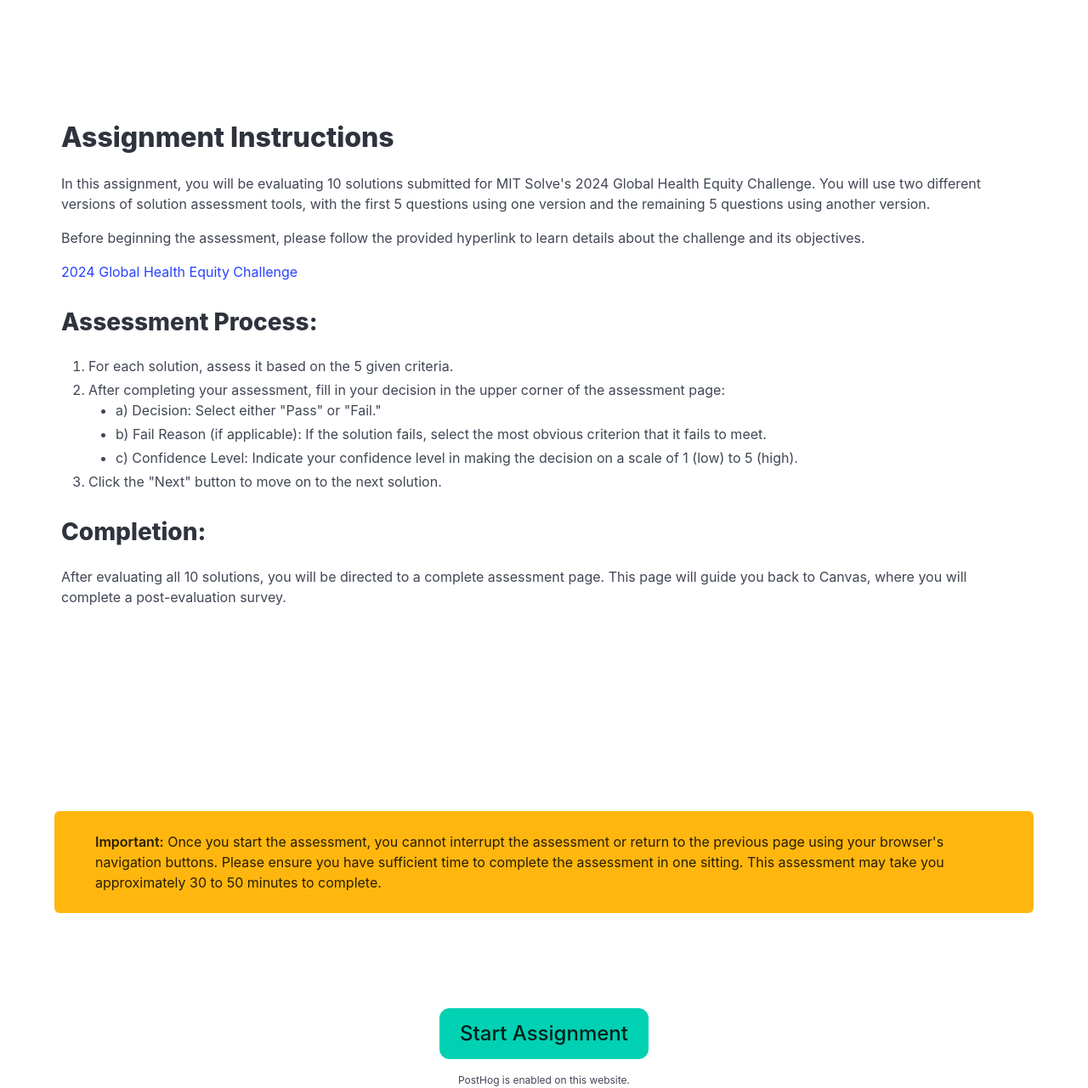
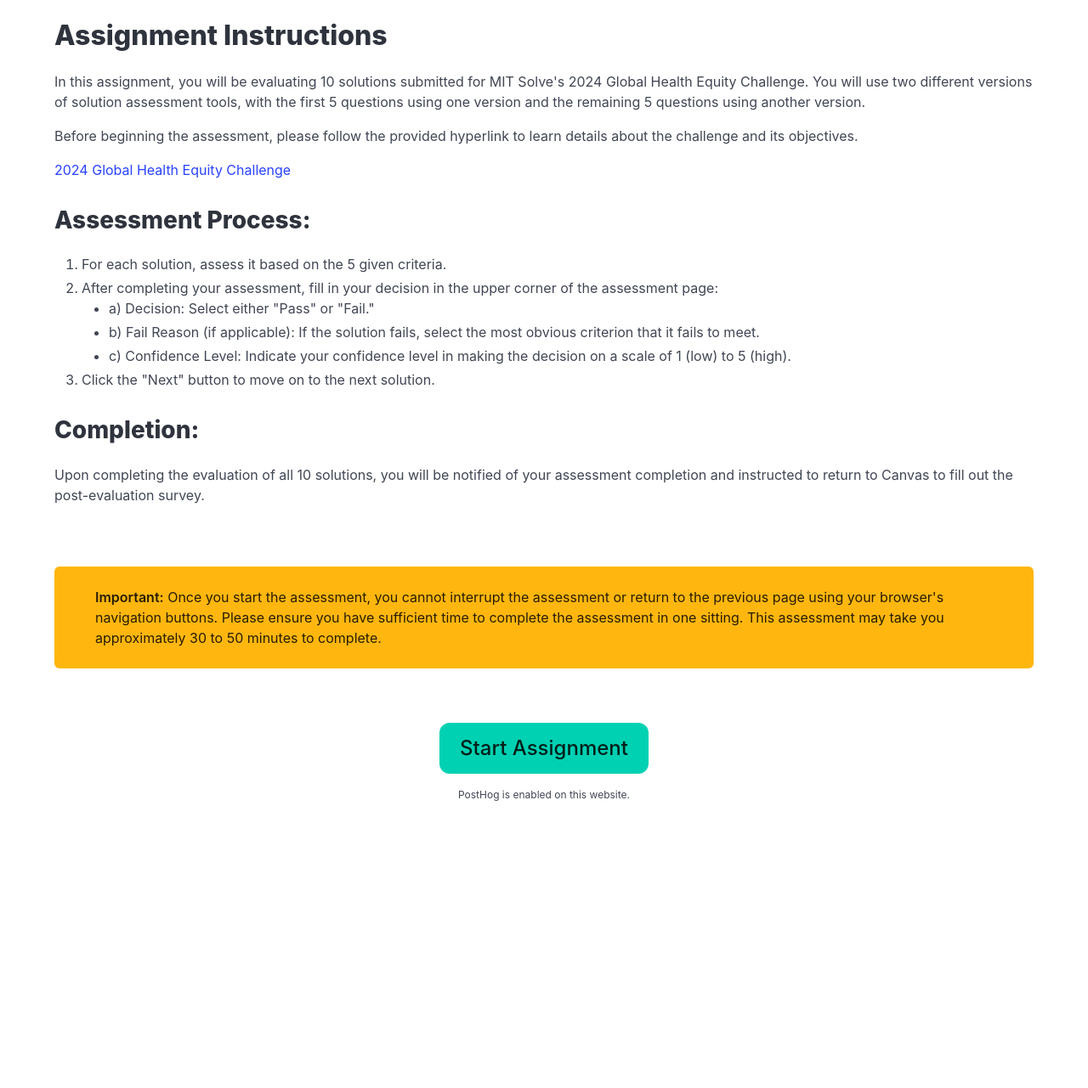
Before and after one commit to Sproutify-ai/sproutify-emba, a Flask app: page /profile in a window 1280 px wide. Shown: the part 52-1333 px from the top of the page at 85% size. After the commit the page ends 995 px from the top, so only its background shows below. Run offline with Flask 3, Linux system fonts and the light colour scheme; the visitor is signed in with stand-in values (Sample User, id 1); parts of the project's set-up code (start-up, migrations or seed data) failed here and were passed over; some libraries are stand-ins or nearby versions.

Commit message:
instuctions

```diff
--- a/sproutify/templates/profile.html
+++ b/sproutify/templates/profile.html
@@ -2,7 +2,7 @@
 
 {% block content %}
 
-<section class="hero is-medium">
+<section class="hero is-small">
   <div class="hero-body">
     <div class="container">
       <h1 class="title">Assignment Instructions</h1>
@@ -23,20 +23,19 @@
           <li>Click the "Next" button to move on to the next solution.</li>
         </ol>
         <h2 class="subtitle">Completion:</h2>
-        <p>After evaluating all 10 solutions, you will be directed to a complete assessment page. This page will guide you back to Canvas, where you will complete a post-evaluation survey.</p>
+        <p>Upon completing the evaluation of all 10 solutions, you will be notified of your assessment completion and instructed to return to Canvas to fill out the post-evaluation survey.</p>
       </div>
     </div>
   </div>
 </section>
 
-<section class="section">
+<section class="hero is-small">
   <div class="container">
     <div class="notification is-warning my-6 py-5 px-6">
       <p><strong>Important:</strong> Once you start the assessment, you cannot interrupt the assessment or return to the previous page using your browser's navigation buttons. Please ensure you have sufficient time to complete the assessment in one sitting. This assessment may take you approximately 30 to 50 minutes to complete.</p>
     </div>
   </div>
 </section>
-
 
 <section class="hero is-small">
   <div class="hero-body py-4">
```
